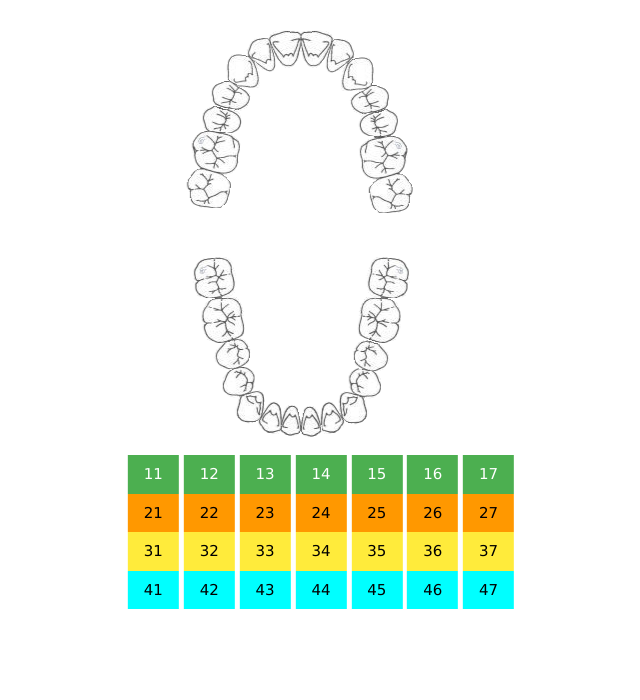
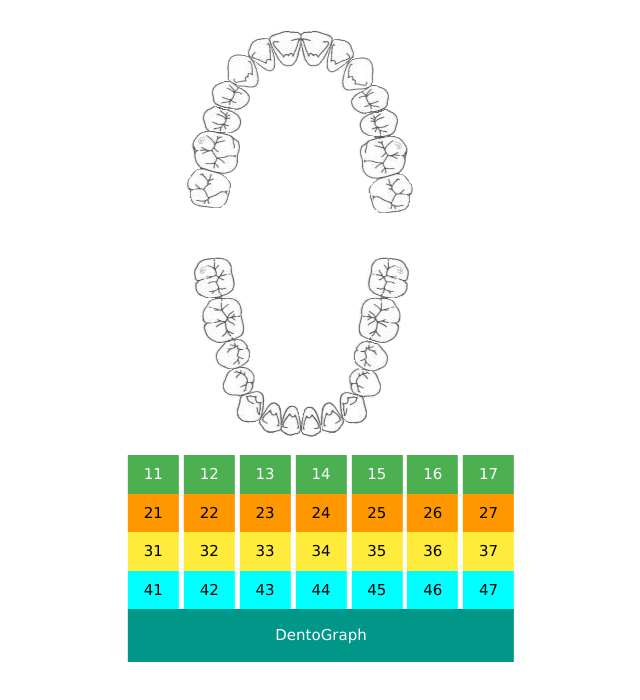
Before and after one commit to zirby/dentograph, a plain HTML site: page index.html in a window 1280 px wide. Shown: the whole page, without its empty margins (319-959 px from the left). Drawn offline with nearby package versions, Linux system fonts and the light colour scheme.

Commit message:
add footer

```diff
--- a/index.html
+++ b/index.html
@@ -82,6 +82,9 @@
             <button class="w3-button w3-aqua" onclick="fnc45()">45</button>
             <button class="w3-button w3-aqua" onclick="fnc46()">46</button>
             <button class="w3-button w3-aqua" onclick="fnc47()">47</button>
+            <footer class="w3-container w3-center w3-teal">
+              <p>DentoGraph</p>
+            </footer>
         </div>
     </div>
 </div>
```
